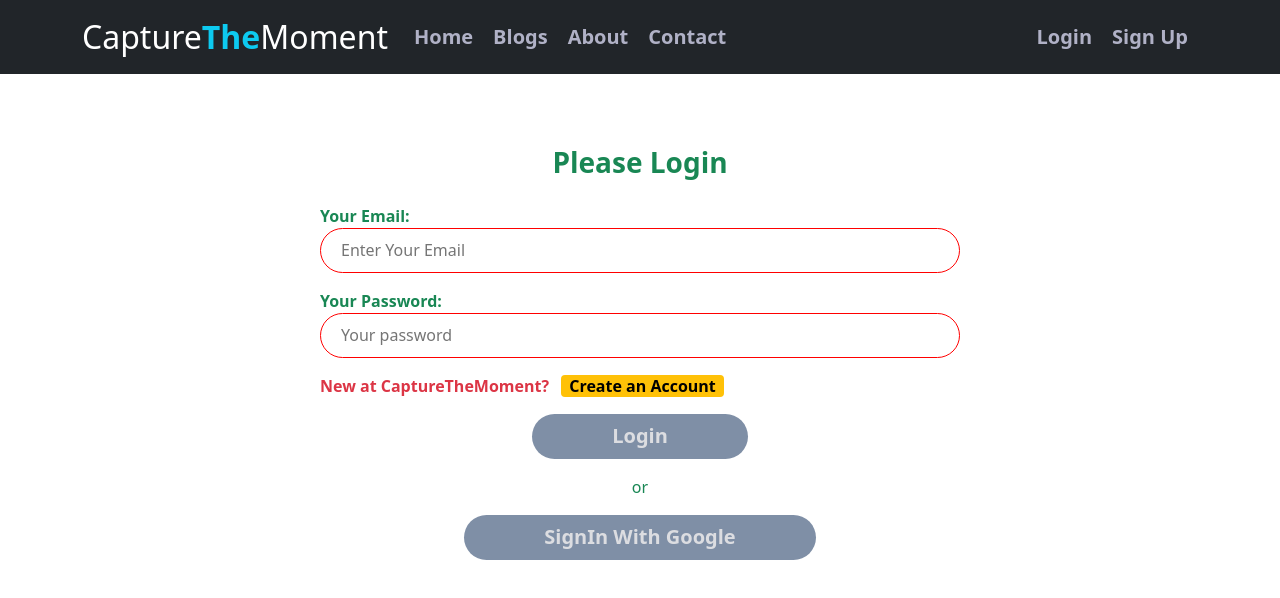
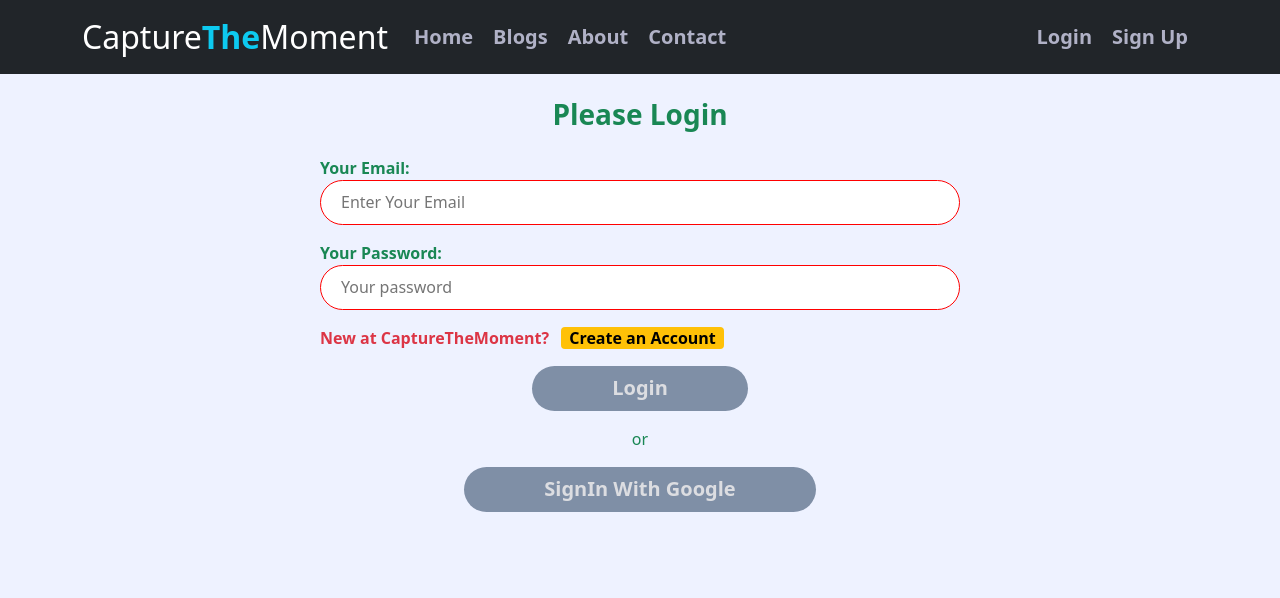
Before and after one commit to azmi0323/bike-hub, a React (Create React App) app: page /logIn in a window 1280 px wide. Shown: the top 598 px of the page. Built offline with nearby package versions, Linux system fonts and the light colour scheme; no server answers.

Commit message:
edited all text

```diff
--- a/src/App.css
+++ b/src/App.css
@@ -36,3 +36,6 @@
     transform: rotate(360deg);
   }
 }
+body{
+  background-color:#eef2ff !important ;
+}
--- a/src/Components/Carousels/Carousels.js
+++ b/src/Components/Carousels/Carousels.js
@@ -20,7 +20,7 @@ const Carousels = () => {
 
         <Carousel.Caption>
         <h1 className="fw-bold text-info">I PROVIDE WILD LIFE AND MODEL PHOTOGRAPHY SERVICES TO MY CLINT</h1>
-          <p>Lorem ipsum dolor sit amet, consectetur adipiscing elit.</p>
+          <p>Heir me for your wedding photography. I will give you the best survices.</p>
         </Carousel.Caption>
       </Carousel.Item>
       <Carousel.Item>
@@ -29,7 +29,7 @@ const Carousels = () => {
         <Carousel.Caption>
         <h1 className="fw-bold text-info">GET THE BEST PHOTO OF YOURS TODAY</h1>
           <p>
-            Praesent commodo cursus magna, vel scelerisque nisl consectetur.
+            If you want photography for your products heir me today. You will get what you want.
           </p>
         </Carousel.Caption>
       </Carousel.Item>
--- a/src/Components/LogIn/LogIn.css
+++ b/src/Components/LogIn/LogIn.css
@@ -49,3 +49,6 @@
     font-size: 20px;
     font-weight: 700;
 }
+.login-page{
+
+}
--- a/src/Components/LogIn/LogIn.js
+++ b/src/Components/LogIn/LogIn.js
@@ -18,7 +18,7 @@ const LogIn = () => {
   }
 
   return (
-    <div className="mt-5 ">
+    <div className=" login-page ">
       <form className="w-50 mx-auto">
         <h3 className="text-center text-success fw-bold pt-4">Please Login</h3>
         <label className="mt-3 text-success fw-bold" htmlFor="email">Your Email:</label>
--- a/src/Components/Products/Products.css
+++ b/src/Components/Products/Products.css
@@ -1,7 +1,7 @@
 .user-card {
     margin: 20px;
-    border-radius: 15px;
     box-shadow: 17px 15px 31px -33px rgba(0, 0, 0, 0.75);
     -webkit-box-shadow: 17px 15px 31px -33px rgba(0, 0, 0, 0.75);
     -moz-box-shadow: 17px 15px 31px -33px rgba(0, 0, 0, 0.75);
+    border-radius: 30px;
   }
--- a/src/Components/Products/Products.js
+++ b/src/Components/Products/Products.js
@@ -4,9 +4,9 @@ import "./Products.css";
 const Products = (props) => {
   const { img, name, body, price } = props.product;
   return (
-    <div className="user-card mt-5">
+    <div className="user-card mt-5 ">
       <CardGroup className="">
-        <Card>
+        <Card className="">
           <Card.Img variant="top" src={img} />
           <Card.Body>
             <Card.Title className="text-success fw-bold fs-2">{name}</Card.Title>
```
